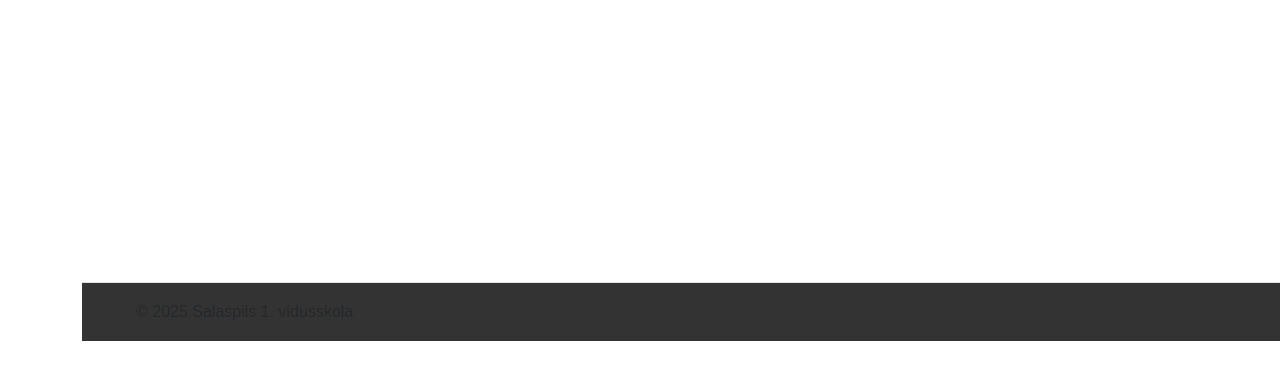
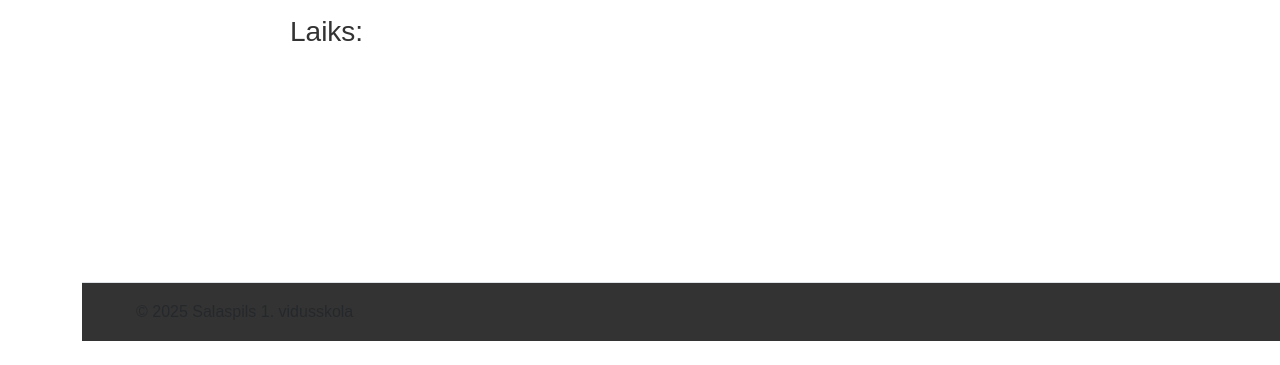
Before and after one commit to JulijaBeikmane/flask_contact, a Flask app: template pojekt_s1vsk/templates/event.html in a window 1280 px wide. Shown: the part 435-800 px from the top of the page. Run offline with Flask 3, Linux system fonts and the light colour scheme; the template is opened without the code that fills it, so the values that code supplies are empty.

Commit message:
Update event.html

```diff
--- a/pojekt_s1vsk (1)/pojekt_s1vsk/templates/event.html
+++ b/pojekt_s1vsk (1)/pojekt_s1vsk/templates/event.html
@@ -2,7 +2,7 @@
 
 {% block title %}{{ event.title }}{% endblock %}
 
-{% block content %}
+{% block body %}
 <div class="event-detail">
     <div class="event-poster-container">
         <img src="{{ event.poster }}" alt="{{ event.title }}" class="event-poster">
@@ -11,7 +11,7 @@
         <h2>{{ event.title }}</h2>
         <p class="event-description">{{ event.description }}</p>
 
-        <h3>Время:</h3>
+        <h3>Laiks:</h3>
         <p class="event-time">{{ event.time }}</p>
     </div>
 </div>
```
